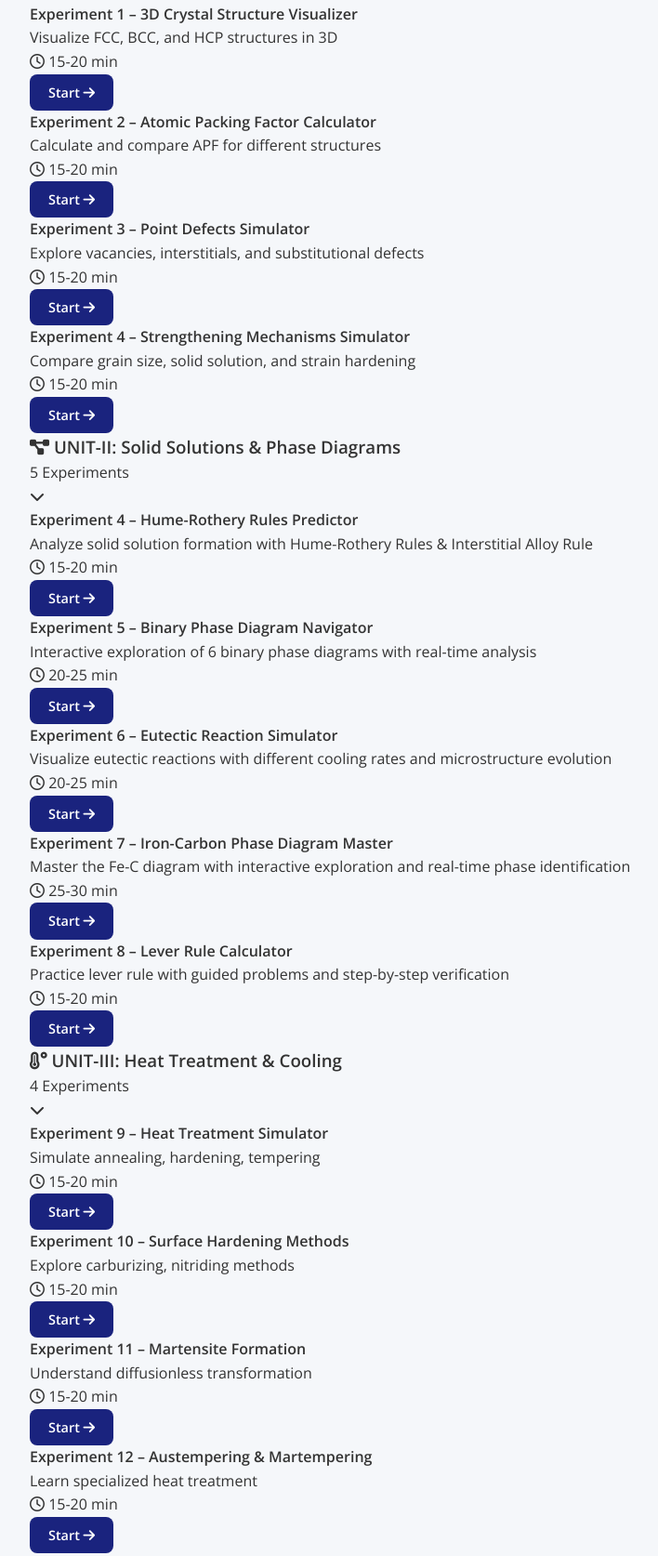
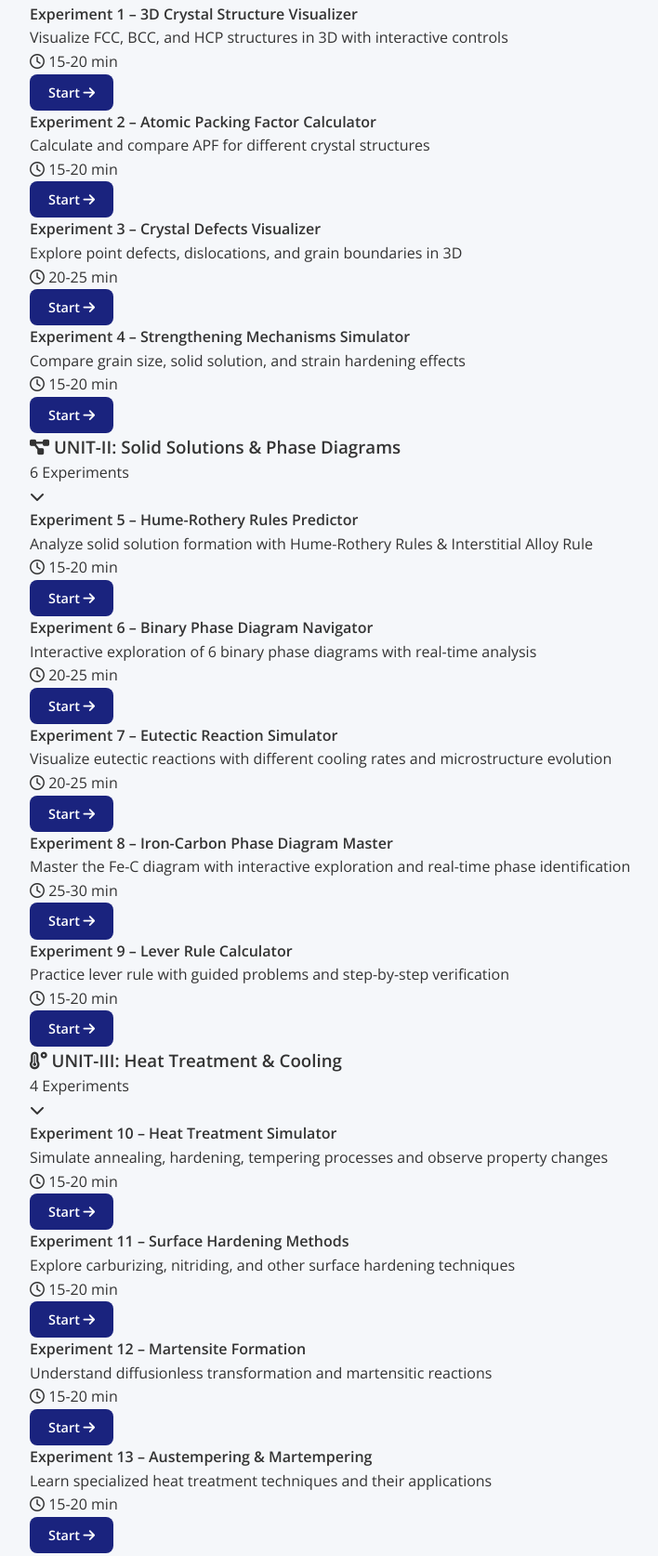
Before and after one commit to varun-9494/msm-virtual-lab, a plain HTML site: page index.html in a window 1280 px wide. Shown: the part 1332-3006 px from the top of the page at 93% size, without its empty margins (28-736 px from the left). Drawn offline with nearby package versions, Linux system fonts and the light colour scheme.

Commit message:
Add files via upload

```diff
--- a/index.html
+++ b/index.html
@@ -155,7 +155,7 @@
                         <div class="experiment-item">
                             <div class="exp-info">
                                 <h4>Experiment 1 – 3D Crystal Structure Visualizer</h4>
-                                <p>Visualize FCC, BCC, and HCP structures in 3D</p>
+                                <p>Visualize FCC, BCC, and HCP structures in 3D with interactive controls</p>
                                 <span class="exp-time"><i class="far fa-clock"></i> 15-20 min</span>
                             </div>
                             <a href="experiments/experiment-1.html" class="btn btn-start">
@@ -166,7 +166,7 @@
                         <div class="experiment-item">
                             <div class="exp-info">
                                 <h4>Experiment 2 – Atomic Packing Factor Calculator</h4>
-                                <p>Calculate and compare APF for different structures</p>
+                                <p>Calculate and compare APF for different crystal structures</p>
                                 <span class="exp-time"><i class="far fa-clock"></i> 15-20 min</span>
                             </div>
                             <a href="#" class="btn btn-start">
@@ -176,11 +176,11 @@
 
                         <div class="experiment-item">
                             <div class="exp-info">
-                                <h4>Experiment 3 – Point Defects Simulator</h4>
-                                <p>Explore vacancies, interstitials, and substitutional defects</p>
-                                <span class="exp-time"><i class="far fa-clock"></i> 15-20 min</span>
+                                <h4>Experiment 3 – Crystal Defects Visualizer</h4>
+                                <p>Explore point defects, dislocations, and grain boundaries in 3D</p>
+                                <span class="exp-time"><i class="far fa-clock"></i> 20-25 min</span>
                             </div>
-                            <a href="#" class="btn btn-start">
+                            <a href="experiments/experiment-3.html" class="btn btn-start">
                                 Start <i class="fas fa-arrow-right"></i>
                             </a>
                         </div>
@@ -188,7 +188,7 @@
                         <div class="experiment-item">
                             <div class="exp-info">
                                 <h4>Experiment 4 – Strengthening Mechanisms Simulator</h4>
-                                <p>Compare grain size, solid solution, and strain hardening</p>
+                                <p>Compare grain size, solid solution, and strain hardening effects</p>
                                 <span class="exp-time"><i class="far fa-clock"></i> 15-20 min</span>
                             </div>
                             <a href="#" class="btn btn-start">
@@ -207,7 +207,7 @@
                             <i class="fas fa-project-diagram"></i>
                             UNIT-II: Solid Solutions & Phase Diagrams
                         </h3>
-                        <span class="experiment-count">5 Experiments</span>
+                        <span class="experiment-count">6 Experiments</span>
                     </div>
                     <i class="fas fa-chevron-down unit-toggle" id="unit2-toggle"></i>
                 </div>
@@ -215,55 +215,55 @@
                     <div class="experiment-list">
                         <div class="experiment-item">
                             <div class="exp-info">
-                                <h4>Experiment 4 – Hume-Rothery Rules Predictor</h4>
+                                <h4>Experiment 5 – Hume-Rothery Rules Predictor</h4>
                                 <p>Analyze solid solution formation with Hume-Rothery Rules & Interstitial Alloy Rule</p>
                                 <span class="exp-time"><i class="far fa-clock"></i> 15-20 min</span>
                             </div>
-                            <a href="experiments/unit-ii/experiment-4.html" class="btn btn-start">
+                            <a href="experiments/experiment-5.html" class="btn btn-start">
                                 Start <i class="fas fa-arrow-right"></i>
                             </a>
                         </div>
 
                         <div class="experiment-item">
                             <div class="exp-info">
-                                <h4>Experiment 5 – Binary Phase Diagram Navigator</h4>
+                                <h4>Experiment 6 – Binary Phase Diagram Navigator</h4>
                                 <p>Interactive exploration of 6 binary phase diagrams with real-time analysis</p>
                                 <span class="exp-time"><i class="far fa-clock"></i> 20-25 min</span>
                             </div>
-                            <a href="experiments/unit-ii/experiment-5.html" class="btn btn-start">
+                            <a href="experiments/experiment-6.html" class="btn btn-start">
                                 Start <i class="fas fa-arrow-right"></i>
                             </a>
                         </div>
 
                         <div class="experiment-item">
                             <div class="exp-info">
-                                <h4>Experiment 6 – Eutectic Reaction Simulator</h4>
+                                <h4>Experiment 7 – Eutectic Reaction Simulator</h4>
                                 <p>Visualize eutectic reactions with different cooling rates and microstructure evolution</p>
                                 <span class="exp-time"><i class="far fa-clock"></i> 20-25 min</span>
                             </div>
-                            <a href="experiments/unit-ii/experiment-6.html" class="btn btn-start">
+                            <a href="experiments/experiment-7.html" class="btn btn-start">
                                 Start <i class="fas fa-arrow-right"></i>
                             </a>
                         </div>
 
                         <div class="experiment-item">
                             <div class="exp-info">
-                                <h4>Experiment 7 – Iron-Carbon Phase Diagram Master</h4>
+                                <h4>Experiment 8 – Iron-Carbon Phase Diagram Master</h4>
                                 <p>Master the Fe-C diagram with interactive exploration and real-time phase identification</p>
                                 <span class="exp-time"><i class="far fa-clock"></i> 25-30 min</span>
                             </div>
-                            <a href="experiments/unit-ii/experiment-7.html" class="btn btn-start">
+                            <a href="experiments/experiment-8.html" class="btn btn-start">
                                 Start <i class="fas fa-arrow-right"></i>
                             </a>
                         </div>
 
                         <div class="experiment-item">
                             <div class="exp-info">
-                                <h4>Experiment 8 – Lever Rule Calculator</h4>
+                                <h4>Experiment 9 – Lever Rule Calculator</h4>
                                 <p>Practice lever rule with guided problems and step-by-step verification</p>
                                 <span class="exp-time"><i class="far fa-clock"></i> 15-20 min</span>
                             </div>
-                            <a href="experiments/unit-ii/experiment-8.html" class="btn btn-start">
+                            <a href="experiments/experiment-9.html" class="btn btn-start">
                                 Start <i class="fas fa-arrow-right"></i>
                             </a>
                         </div>
@@ -287,8 +287,8 @@
                     <div class="experiment-list">
                         <div class="experiment-item">
                             <div class="exp-info">
-                                <h4>Experiment 9 – Heat Treatment Simulator</h4>
-                                <p>Simulate annealing, hardening, tempering</p>
+                                <h4>Experiment 10 – Heat Treatment Simulator</h4>
+                                <p>Simulate annealing, hardening, tempering processes and observe property changes</p>
                                 <span class="exp-time"><i class="far fa-clock"></i> 15-20 min</span>
                             </div>
                             <a href="#" class="btn btn-start">
@@ -298,8 +298,8 @@
 
                         <div class="experiment-item">
                             <div class="exp-info">
-                                <h4>Experiment 10 – Surface Hardening Methods</h4>
-                                <p>Explore carburizing, nitriding methods</p>
+                                <h4>Experiment 11 – Surface Hardening Methods</h4>
+                                <p>Explore carburizing, nitriding, and other surface hardening techniques</p>
                                 <span class="exp-time"><i class="far fa-clock"></i> 15-20 min</span>
                             </div>
                             <a href="#" class="btn btn-start">
@@ -309,8 +309,8 @@
 
                         <div class="experiment-item">
                             <div class="exp-info">
-                                <h4>Experiment 11 – Martensite Formation</h4>
-                                <p>Understand diffusionless transformation</p>
+                                <h4>Experiment 12 – Martensite Formation</h4>
+                                <p>Understand diffusionless transformation and martensitic reactions</p>
                                 <span class="exp-time"><i class="far fa-clock"></i> 15-20 min</span>
                             </div>
                             <a href="#" class="btn btn-start">
@@ -320,8 +320,8 @@
 
                         <div class="experiment-item">
                             <div class="exp-info">
-                                <h4>Experiment 12 – Austempering & Martempering</h4>
-                                <p>Learn specialized heat treatment</p>
+                                <h4>Experiment 13 – Austempering & Martempering</h4>
+                                <p>Learn specialized heat treatment techniques and their applications</p>
                                 <span class="exp-time"><i class="far fa-clock"></i> 15-20 min</span>
                             </div>
                             <a href="#" class="btn btn-start">
@@ -331,8 +331,6 @@
                     </div>
                 </div>
             </div>
-
-            <!-- Add Units 4 and 5 similarly... -->
 
         </div>
     </section>
```
